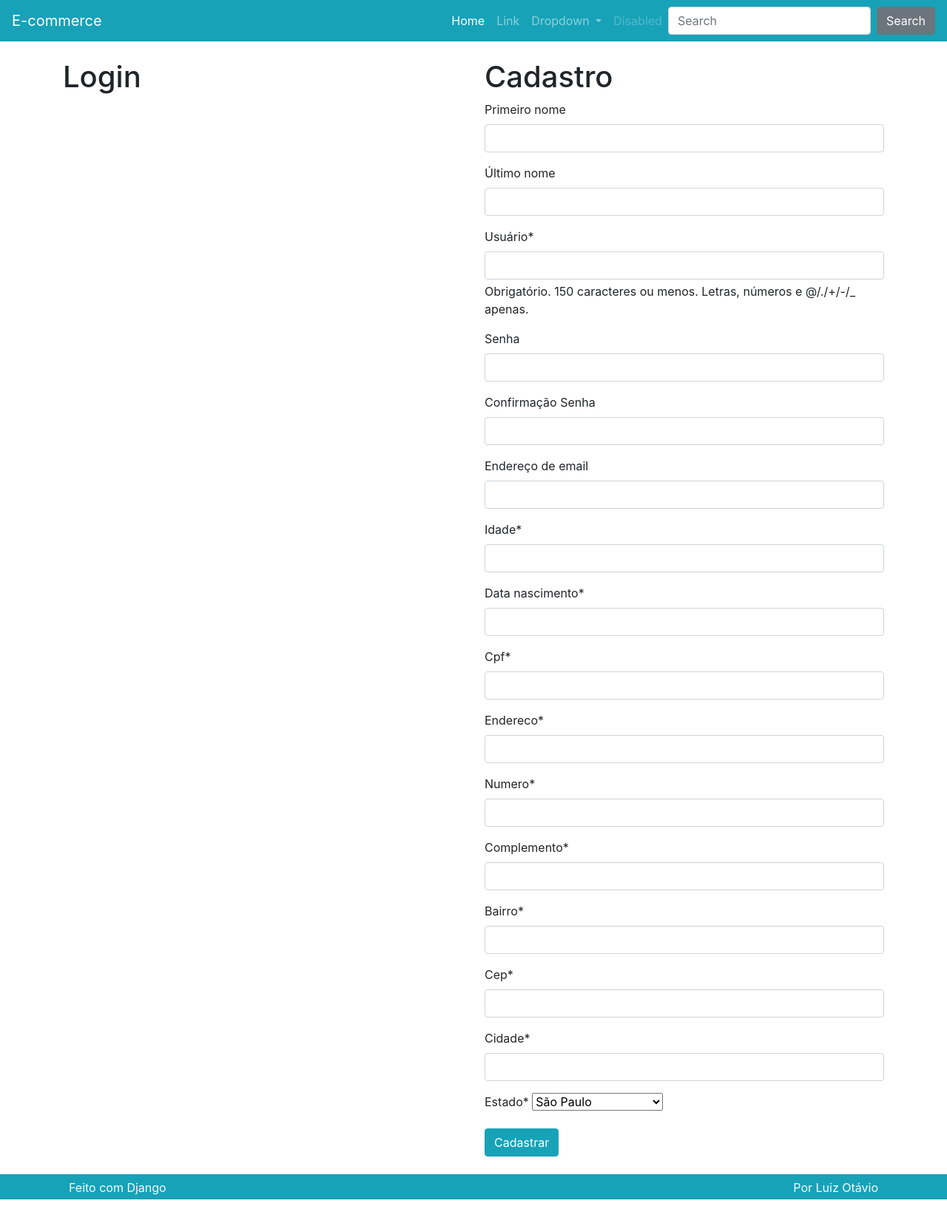
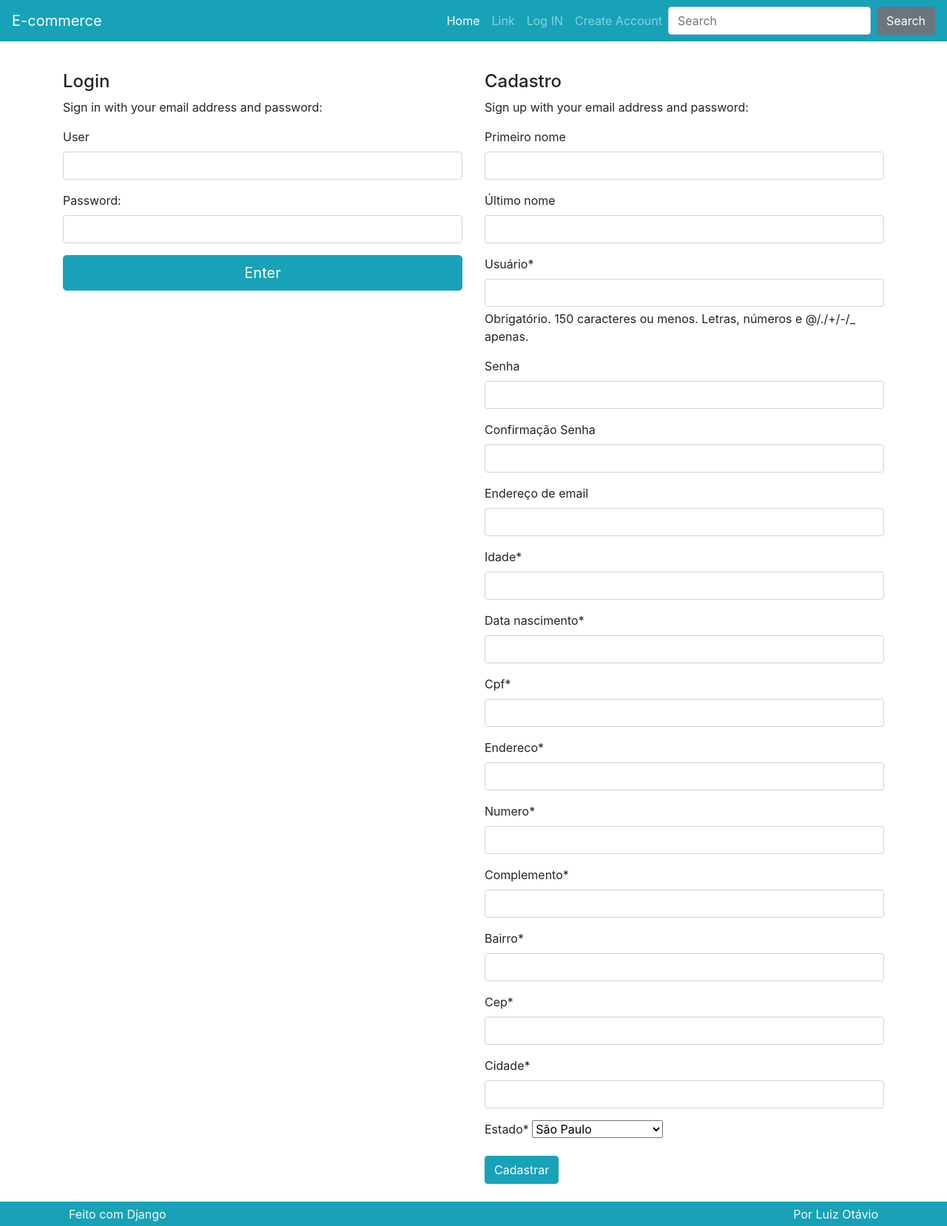
Before and after one commit to GuiBueno1997/Ecommerce_Project, a Django app: page /perfil/ in a window 1280 px wide. Shown: the whole page at 74% size. Before the commit the page ends 1622 px from the top, so only its background shows below. Run offline with Django 5.2, Linux system fonts and the light colour scheme; some libraries are stand-ins or nearby versions.

Commit message:
Update 2026-11-11

```diff
--- a/perfil/templates/perfil/atualizar.html
+++ b/perfil/templates/perfil/atualizar.html
@@ -1,5 +1,6 @@
 {% extends "perfil/criar.html" %}
 
 {% block titulocadastro %}
-    <h1>Atualizar dados</h1>
-{% endblock titulocadastro %}
+    <h4>Atualizar dados</h4>
+    <p>Update your email address and password:</p>
+{% endblock  %}
--- a/perfil/templates/perfil/criar.html
+++ b/perfil/templates/perfil/criar.html
@@ -7,15 +7,37 @@
 <div class="row">
 
     {% if not request.user.is_authenticated %}
-    <div class="col-lg">
-        <h1>Login</h1>
+    <div class="col-lg mt-3">
+        <h4>Login</h4>
+        <p>Sign in with your email address and password:</p>
+
+        <form method="POST" action="{% url 'perfil:login' %}">
+            {% csrf_token %}
+        <div class="form-group">
+            <label for="InputUsuario1">User</label>
+            <input type="text" name='username' id="InputUsuario1" class="form-control" aria-describedby="Tap your User">
+        </div>
+
+        <div class="form-group">
+            <label for="exampleInputPassword1">Password:</label>
+            <input name='password' type="password" class="form-control" id="exampleInputPassword1">
+            <placeholder="Tap your Password">
+        </div>
+
+        <button type="submit" class="btn btn-primary btn-block btn-lg">Enter</button>
+        </form>
+
+
+
+
     </div>
     {% endif %}
 
-    <div class="col-lg">
+    <div class="col-lg mt-3">
 
         {% block titulocadastro %}
-        <h1>Cadastro</h1>
+        <h4>Cadastro</h4>
+        <p>Sign up with your email address and password:</p>
         {% endblock titulocadastro %}
 
         <form method="POST" action="">
--- a/perfil/views.py
+++ b/perfil/views.py
@@ -1,9 +1,10 @@
-from django.shortcuts import render, get_object_or_404
+from django.shortcuts import render, get_object_or_404, redirect
 from django.views.generic.list import ListView
 from django.views import View
 from django.http import HttpResponse
 from django.contrib.auth.models import User
-from django.contrib.auth import authenticate, login
+from django.contrib.auth import authenticate, login, logout
+from django.contrib import messages
 import copy
 
 from . import models
@@ -54,9 +55,7 @@ class BasePerfil(View):
 
 class Criar(BasePerfil):
     def post(self, *args, **kwargs):
-             # if not self.userform.is_valid() or not self.perfilform.is_valid():
-
-        if not self.userform.is_valid():
+        if not self.userform.is_valid() or not self.perfilform.is_valid():
             return self.renderizar
 
         username= self.userform.cleaned_data.get('username')
@@ -112,6 +111,16 @@ class Criar(BasePerfil):
         self.request.session['carrinho'] = self.carrinho
         self.request.session.save()
 
+        messages.success(
+            self.request,
+            'Cadastro realizado com sucesso'
+        )
+        messages.success(
+            self.request,
+            'Login realizado com sucesso'
+        )
+        return redirect('perfil:criar')
+
         return self.renderizar
 
 class Atualizar(View):
@@ -119,9 +128,32 @@ class Atualizar(View):
         return HttpResponse('Atualizar')
 
 class Login(View):
-    def get(self, *args, **kwargs):
-        return HttpResponse('Login')
+    def post(self, *args, **kwargs):
+        username= self.request.POST.get('username')
+        password = self.request.POST.get('password')
+
+        if not username or not password:
+            self.request,
+            'Dados inválidos'
+            return redirect('perfil:criar')
+
+        usuario = authenticate(
+        self.request,
+        username=username,
+        password=password
+    )
+        if not usuario:
+            messages.success(
+                self.request,
+                'Login Successfully'
+            )
+        login(self.request, user=usuario)
+        return redirect('produto:carrinho')
 
 class Logout(View):
     def get(self, *args, **kwargs):
-        return HttpResponse('Logout')
+        carrinho=copy.deepcopy(self.request.session.get('carrinho'))
+        logout(self.request)
+        self.request.session['carrinho'] = carrinho
+        self.request.session.save()
+        return redirect('produto:lista')
--- a/templates/partials/_nav.html
+++ b/templates/partials/_nav.html
@@ -15,22 +15,25 @@
                 <li class="nav-item">
                     <a class="nav-link" href="#">Link</a>
                 </li>
+                {% if request.user.is_authenticated%}
                 <li class="nav-item dropdown">
                     <a class="nav-link dropdown-toggle" href="#" id="navbarDropdown" role="button"
                         data-toggle="dropdown" aria-haspopup="true" aria-expanded="false">
-                        Dropdown
+                        Account
                     </a>
                     <div class="dropdown-menu" aria-labelledby="navbarDropdown">
-                        <a class="dropdown-item" href="#">Action</a>
-                        <a class="dropdown-item" href="#">Another action</a>
-                        <div class="dropdown-divider"></div>
-                        <a class="dropdown-item" href="#">Something else here</a>
+                        <a class="dropdown-item" href="{% url 'perfil:criar' %}">Update</a>
+                        <a class="dropdown-item" href="{% url 'perfil:logout' %}">Logout</a>
                     </div>
                 </li>
+                {% else %}
                 <li class="nav-item">
-                    <a class="nav-link disabled" href="#">Disabled</a>
+                    <a class="nav-link" href="{% url 'perfil:criar' %}">Log IN</a>
                 </li>
-
+                <li class="nav-item">
+                    <a class="nav-link" href="{% url 'perfil:criar' %}">Create Account</a>
+                </li>
+                {% endif %}
                 {% if request.session.carrinho%}
                 <li class="nav-item">
                     <a class="nav-link nav-cart-link active" href="{% url 'produto:carrinho' %}">
```
